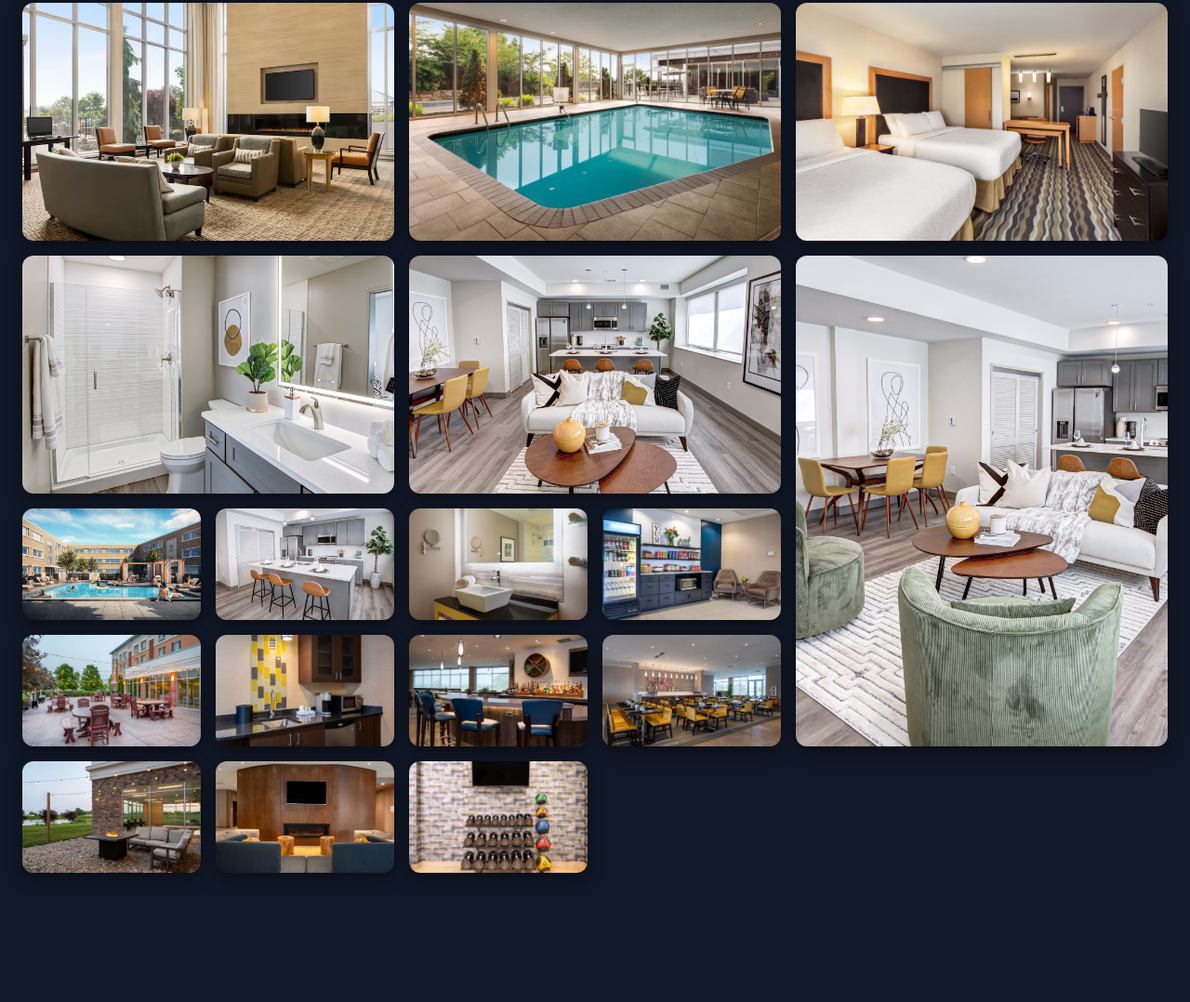
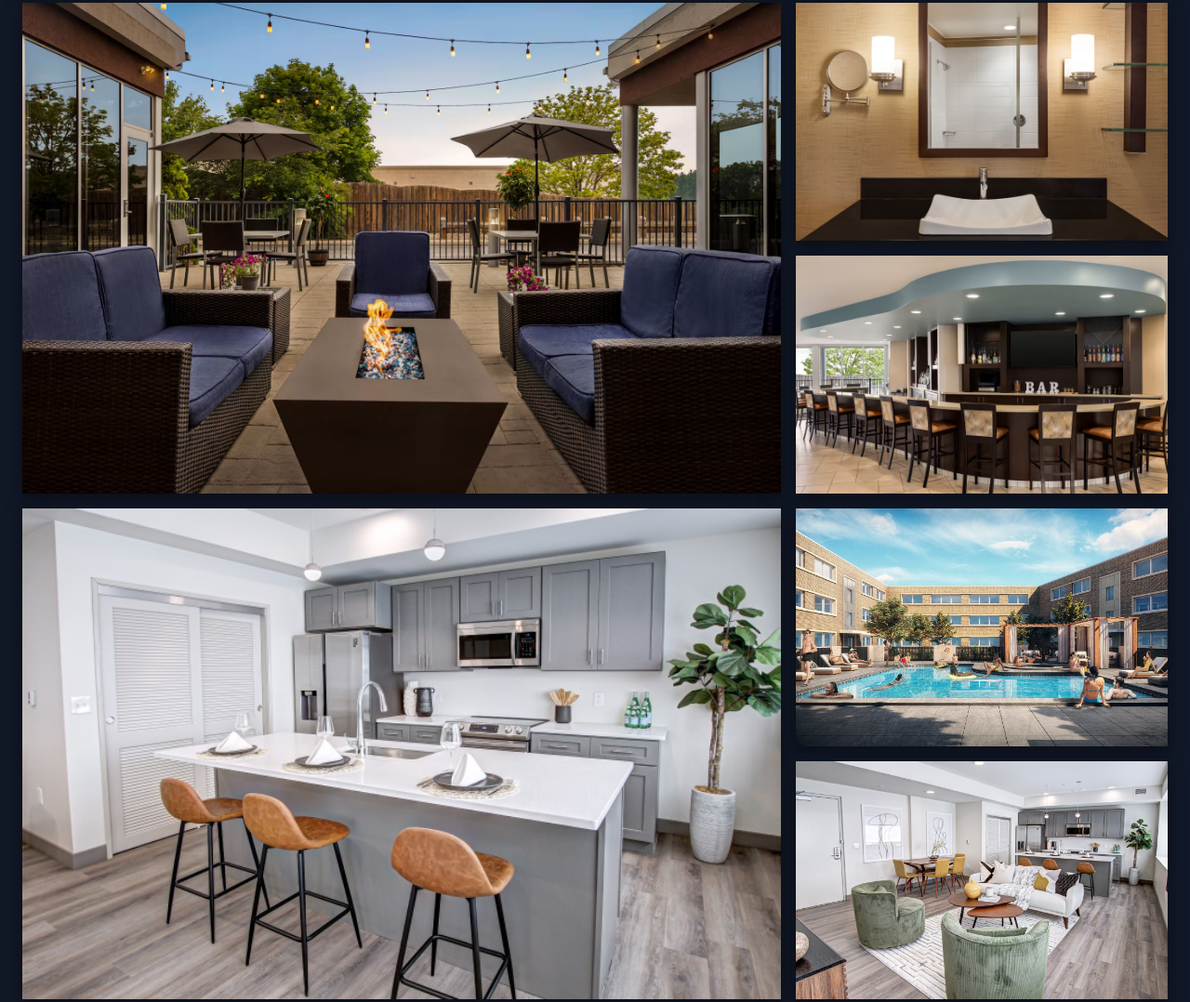
Before and after one commit to hopecris31/ceresWebsite, a website: page public/gallery.html in a window 1280 px wide. Shown: the part 773-1851 px from the top of the page at 93% size. Before the commit the page ends 1792 px from the top, so only its background shows below. Drawn offline with Linux system fonts and the light colour scheme.

Commit message:
semi working mosaic

```diff
--- a/public/css/styles.css
+++ b/public/css/styles.css
@@ -57,12 +57,17 @@
 }
 
 .mosaic-item {
-    @apply break-inside-avoid mb-4 overflow-hidden cursor-pointer
-    transition-all duration-300 shadow-md hover:shadow-xl hover:z-10;
+    break-inside: avoid;
+    margin-bottom: 1rem;
+    overflow: hidden;
+    cursor: pointer;
+    transition: all 0.3s;
+    box-shadow: 0 4px 6px rgba(0,0,0,0.1);
 }
-
 .mosaic-item:hover {
-    @apply scale-105;
+    transform: scale(1.05);
+    box-shadow: 0 8px 16px rgba(0,0,0,0.2);
+    z-index: 10;
 }
 
 .mosaic-item img {
--- a/public/gallery.html
+++ b/public/gallery.html
@@ -1,106 +1,74 @@
 <!DOCTYPE html>
 <html lang="en">
 <head>
-    <meta charset="utf-8" />
-    <meta name="viewport" content="width=device-width,initial-scale=1" />
+    <meta charset="UTF-8">
+    <meta name="viewport" content="width=device-width, initial-scale=1.0">
     <title>Ceres Enterprises - Gallery</title>
     <link href="/css/output.css" rel="stylesheet">
     <link href="https://fonts.googleapis.com/css2?family=Sora:wght@500;600;700&display=swap" rel="stylesheet">
     <style>
-        /* ---------- GRID MOSAIC (desktop exact-ish layout) ---------- */
+        /* ---------- GRID MOSAIC ---------- */
         .mosaic-grid {
             display: grid;
             gap: 16px;
-            /* Desktop target: precise visual layout using named rows/columns */
             grid-template-columns: repeat(6, 1fr);
-            grid-auto-rows: 120px; /* base row height — items will span rows to create different heights */
+            grid-auto-rows: 120px;
             align-items: stretch;
             justify-items: stretch;
         }
 
         .mosaic-item {
             overflow: hidden;
-            border-radius: 12px;
+            border-radius: 0;
             box-shadow: 0 6px 18px rgba(0,0,0,0.45);
             cursor: pointer;
-            transition: transform .25s ease, box-shadow .25s ease, z-index .25s;
-            background: #111; /* fallback while image loads */
-            display: block;
+            transition: transform .25s ease, box-shadow .25s ease;
+            background: #111;
         }
         .mosaic-item img {
             width: 100%;
             height: 100%;
             object-fit: cover;
-            display: block;
             transition: transform .4s ease;
         }
-        .mosaic-item:hover { transform: scale(1.02); z-index: 5; box-shadow: 0 10px 30px rgba(0,0,0,0.6); }
-        .mosaic-item:hover img { transform: scale(1.08); }
+        .mosaic-item:hover {
+            transform: scale(1.02);
+            box-shadow: 0 10px 30px rgba(0,0,0,0.6);
+            z-index: 5;
+        }
+        .mosaic-item:hover img {
+            transform: scale(1.08);
+        }
 
-        /* --- Explicit placements for the first 9 items to match screenshot --- */
-        /* large left hero */
-        .mosaic-item:nth-child(1) { grid-column: 1 / span 4; grid-row: 1 / span 4; }
-        /* stacked right column: two small vertical tiles */
-        .mosaic-item:nth-child(2) { grid-column: 5 / span 2; grid-row: 1 / span 2; }
-        .mosaic-item:nth-child(3) { grid-column: 5 / span 2; grid-row: 3 / span 2; }
-
-        /* Row below the hero — three small tiles left-to-middle */
-        .mosaic-item:nth-child(4) { grid-column: 1 / span 2; grid-row: 5 / span 2; }
-        .mosaic-item:nth-child(5) { grid-column: 3 / span 2; grid-row: 5 / span 2; }
-        .mosaic-item:nth-child(6) { grid-column: 5 / span 2; grid-row: 5 / span 2; }
-
-        /* wide tile next row left (example placement) */
-        .mosaic-item:nth-child(7) { grid-column: 1 / span 2; grid-row: 7 / span 2; }
-        /* medium tiles next to it */
-        .mosaic-item:nth-child(8) { grid-column: 3 / span 2; grid-row: 7 / span 2; }
-        /* big bright pool-like tile to emulate screenshot's right big tile */
-        .mosaic-item:nth-child(9) { grid-column: 5 / span 2; grid-row: 7 / span 4; }
-
-        /*
-          Remaining items (10+) will auto-place beneath according to the same 6-column grid.
-          If you want exact placements for all 20 images, add more nth-child rules following the pattern above.
-        */
-
-        /* ---------- RESPONSIVE FALLBACKS ---------- */
-        /* Tablet: fewer columns */
+        /* ---------- RESPONSIVE ---------- */
         @media (max-width: 1023px) {
             .mosaic-grid {
                 grid-template-columns: repeat(3, 1fr);
                 grid-auto-rows: 160px;
             }
-            /* remove forced placements so the auto-flow will arrange nicely */
-            .mosaic-item:nth-child(1),
-            .mosaic-item:nth-child(2),
-            .mosaic-item:nth-child(3),
-            .mosaic-item:nth-child(4),
-            .mosaic-item:nth-child(5),
-            .mosaic-item:nth-child(6),
-            .mosaic-item:nth-child(7),
-            .mosaic-item:nth-child(8),
-            .mosaic-item:nth-child(9) {
-                grid-column: auto;
-                grid-row: auto;
-            }
+            .mosaic-item { grid-column: auto !important; grid-row: auto !important; }
         }
 
-        /* Mobile: single column stack */
         @media (max-width: 639px) {
             .mosaic-grid {
                 grid-template-columns: 1fr;
                 grid-auto-rows: auto;
             }
-            .mosaic-item { height: auto; }
-            .mosaic-item img { height: auto; }
+            .mosaic-item, .mosaic-item img { height: auto; }
         }
 
-        /* Lightbox caption style override to match earlier tailwind utility */
-        #lightbox-caption { background: rgba(0,0,0,0.6); backdrop-filter: blur(6px); padding: 12px 18px; border-radius: 10px; }
-
+        /* Lightbox caption */
+        #lightbox-caption {
+            background: rgba(0,0,0,0.6);
+            backdrop-filter: blur(6px);
+            padding: 12px 18px;
+            border-radius: 0;
+        }
     </style>
 </head>
 <body class="bg-gray-900 text-white overflow-x-hidden">
 
-<!-- NAVBAR (kept from your file) -->
+<!-- NAVBAR -->
 <nav class="navbar">
     <div class="logo-wrapper">
         <a href="/" class="nav-item flex items-center">
@@ -117,56 +85,112 @@
     </div>
 </nav>
 
+<!-- HEADER -->
 <header class="py-20 text-center">
-    <h1 class="text-5xl md:text-7xl font-bold tracking-wider" style="font-family: 'Sora', sans-serif;">GALLERY</h1>
+    <h1 class="text-5xl md:text-7xl font-bold tracking-wider" style="font-family: 'Sora', sans-serif;">
+        GALLERY
+    </h1>
 </header>
 
+<!-- MOSAIC GRID -->
 <section class="container mx-auto px-6 pb-20">
-    <!-- NOTE: mosaic-grid is the new grid system — JS below will ensure layout is applied on load/resize -->
-    <div id="mosaic" class="mosaic-grid">
-        <div class="mosaic-item"><img src="/images/gallery_images/avon_bar.png" alt="Avon Bar" data-caption="Avon Bar & Lounge"></div>
-        <div class="mosaic-item"><img src="/images/gallery_images/avon_bathroom.png" alt="Avon Bathroom" data-caption="Luxury Avon Bathroom"></div>
-        <div class="mosaic-item"><img src="/images/gallery_images/avon_firepit.png" alt="Avon Firepit" data-caption="Outdoor Firepit at Avon"></div>
-
-        <div class="mosaic-item"><img src="/images/gallery_images/avon_lobby.png" alt="Avon Lobby" data-caption="Grand Avon Lobby"></div>
-        <div class="mosaic-item"><img src="/images/gallery_images/avon_pool.png" alt="Avon Pool" data-caption="Resort-Style Pool"></div>
-        <div class="mosaic-item"><img src="/images/gallery_images/avon_room.png" alt="Avon Suite" data-caption="Modern Avon Suite"></div>
-
-        <div class="mosaic-item"><img src="/images/gallery_images/centaur_bathroom.png" alt="Centaur Bathroom" data-caption="Centaur Spa Bathroom"></div>
-        <div class="mosaic-item"><img src="/images/gallery_images/centaur_living_room.png" alt="Centaur Living" data-caption="Centaur Open Living Space"></div>
-        <div class="mosaic-item"><img src="/images/gallery_images/centaur_living_room_2.png" alt="Centaur Living 2" data-caption="Centaur Cozy Living Area"></div>
-
-        <!-- rest of your images (auto-placed) -->
-        <div class="mosaic-item"><img src="/images/gallery_images/centaur_pool.png" alt="Centaur Pool" data-caption="Centaur Infinity Pool"></div>
-        <div class="mosaic-item"><img src="/images/gallery_images/centuar_kitchen.png" alt="Centaur Kitchen" data-caption="Gourmet Centaur Kitchen"></div>
-        <div class="mosaic-item"><img src="/images/gallery_images/noblesville_bathroom.png" alt="Noblesville Bath" data-caption="Noblesville Modern Bath"></div>
-        <div class="mosaic-item"><img src="/images/gallery_images/noblesville_market.png" alt="Noblesville Market" data-caption="Noblesville Market Lounge"></div>
-        <div class="mosaic-item"><img src="/images/gallery_images/noblesville_patio.png" alt="Noblesville Patio" data-caption="Noblesville Rooftop Patio"></div>
-        <div class="mosaic-item"><img src="/images/gallery_images/noblesville_suite.png" alt="Noblesville Suite" data-caption="Noblesville Executive Suite"></div>
-        <div class="mosaic-item"><img src="/images/gallery_images/westfield_bar.png" alt="Westfield Bar" data-caption="Westfield Bar Area"></div>
-        <div class="mosaic-item"><img src="/images/gallery_images/westfield_dining.png" alt="Westfield Dining" data-caption="Westfield Dining Hall"></div>
-        <div class="mosaic-item"><img src="/images/gallery_images/westfield_firepit.png" alt="Westfield Firepit" data-caption="Westfield Firepit Gathering"></div>
-        <div class="mosaic-item"><img src="/images/gallery_images/westfield_fireplace.png" alt="Westfield Fireplace" data-caption="Cozy Westfield Fireplace"></div>
-        <div class="mosaic-item"><img src="/images/gallery_images/westfield_gym.png" alt="Westfield Gym" data-caption="State-of-the-Art Gym"></div>
+    <div class="mosaic-grid">
+        <!-- 42 IMAGES -->
+        <div class="mosaic-item"><img src="/images/gallery_images/avon_room.png" alt="Grand Lobby" data-caption="Grand Lobby Entrance"></div>
+        <div class="mosaic-item"><img src="/images/gallery_images/avon_pool.png" alt="Bar" data-caption="Avon Bar & Lounge"></div>
+        <div class="mosaic-item"><img src="/images/gallery_images/avon_lobby.png" alt="Bathroom" data-caption="Luxury Bathroom"></div>
+        <div class="mosaic-item"><img src="/images/gallery_images/avon_firepit.png" alt="Living Room" data-caption="Open Living Space"></div>
+        <div class="mosaic-item"><img src="/images/gallery_images/avon_bathroom.png" alt="Living Room 2" data-caption="Cozy Living Area"></div>
+        <div class="mosaic-item"><img src="/images/gallery_images/avon_bar.png" alt="Market" data-caption="Noblesville Market"></div>
+        <div class="mosaic-item"><img src="/images/gallery_images/centuar_kitchen.png" alt="Pool" data-caption="Resort-Style Pool"></div>
+        <div class="mosaic-item"><img src="/images/gallery_images/centaur_pool.png" alt="Firepit" data-caption="Outdoor Firepit"></div>
+        <div class="mosaic-item"><img src="/images/gallery_images/centaur_living_room_2.png" alt="Suite" data-caption="Modern Suite"></div>
+        <div class="mosaic-item"><img src="/images/gallery_images/centaur_living_room.png" alt="Bathroom" data-caption="Spa Bathroom"></div>
+        <div class="mosaic-item"><img src="/images/gallery_images/centaur_bathroom.png" alt="Pool" data-caption="Infinity Pool"></div>
+        <div class="mosaic-item"><img src="/images/gallery_images/fairfield_room.png" alt="Kitchen" data-caption="Gourmet Kitchen"></div>
+        <div class="mosaic-item"><img src="/images/gallery_images/fairfield_lobby.png" alt="Bath" data-caption="Modern Bath"></div>
+        <div class="mosaic-item"><img src="/images/gallery_images/hgi_patio.png" alt="Patio" data-caption="Rooftop Patio"></div>
+        <div class="mosaic-item"><img src="/images/gallery_images/hgi_shop.png" alt="Suite" data-caption="Executive Suite"></div>
+        <div class="mosaic-item"><img src="/images/gallery_images/hgi_room.png" alt="Bar" data-caption="Westfield Bar"></div>
+        <div class="mosaic-item"><img src="/images/gallery_images/hgi_lobby.png" alt="Firepit" data-caption="Firepit Gathering"></div>
+        <div class="mosaic-item"><img src="/images/gallery_images/hgi_dining.png" alt="Fireplace" data-caption="Cozy Fireplace"></div>
+        <div class="mosaic-item"><img src="/images/gallery_images/noblesville_suite.png" alt="Gym" data-caption="State-of-the-Art Gym"></div>
+        <div class="mosaic-item"><img src="/images/gallery_images/noblesville_patio.png" alt="Gallery Image 20"></div>
+        <div class="mosaic-item"><img src="/images/gallery_images/noblesville_market.png" alt="Gallery Image 21"></div>
+        <div class="mosaic-item"><img src="/images/gallery_images/noblesville_bathroom.png" alt="Gallery Image 22"></div>
+        <div class="mosaic-item"><img src="/images/gallery_images/orbit_gym.png" alt="Gallery Image 23"></div>
+        <div class="mosaic-item"><img src="/images/gallery_images/orbit_exterior.png" alt="Gallery Image 24"></div>
+        <div class="mosaic-item"><img src="/images/gallery_images/orbit_dining_2.png" alt="Gallery Image 25"></div>
+        <div class="mosaic-item"><img src="/images/gallery_images/orbit_dining.png" alt="Gallery Image 26"></div>
+        <div class="mosaic-item"><img src="/images/gallery_images/orbit_bedroom.png" alt="Gallery Image 27"></div>
+        <div class="mosaic-item"><img src="/images/gallery_images/orbit_accessbile_shower.png" alt="Gallery Image 28"></div>
+        <div class="mosaic-item"><img src="/images/gallery_images/orbit_bedroom_2.png" alt="Gallery Image 29"></div>
+        <div class="mosaic-item"><img src="/images/gallery_images/residence_inn_room.png" alt="Gallery Image 30"></div>
+        <div class="mosaic-item"><img src="/images/gallery_images/residence_inn_patio.png" alt="Gallery Image 31"></div>
+        <div class="mosaic-item"><img src="/images/gallery_images/westfield_suite.png" alt="Gallery Image 32"></div>
+        <div class="mosaic-item"><img src="/images/gallery_images/westfield_reception.png" alt="Gallery Image 33"></div>
+        <div class="mosaic-item"><img src="/images/gallery_images/westfield_market.png" alt="Gallery Image 34"></div>
+        <div class="mosaic-item"><img src="/images/gallery_images/westfield_lounge.png" alt="Gallery Image 35"></div>
+        <div class="mosaic-item"><img src="/images/gallery_images/westfield_lobby.png" alt="Gallery Image 36"></div>
+        <div class="mosaic-item"><img src="/images/gallery_images/westfield_gym.png" alt="Gallery Image 37"></div>
+        <div class="mosaic-item"><img src="/images/gallery_images/westfield_fireplace.png" alt="Gallery Image 38"></div>
+        <div class="mosaic-item"><img src="/images/gallery_images/westfield_firepit.png" alt="Gallery Image 39"></div>
+        <div class="mosaic-item"><img src="/images/gallery_images/westfield_dining.png" alt="Gallery Image 40"></div>
+        <div class="mosaic-item"><img src="/images/gallery_images/westfield_bar.png" alt="Gallery Image 41"></div>
+        <div class="mosaic-item"><img src="/images/gallery_images/avon_suite.png" alt="Gallery Image 42"></div>
     </div>
 </section>
 
-<!-- LIGHTBOX (kept your original) -->
+<!-- LIGHTBOX -->
 <div id="lightbox" class="fixed inset-0 bg-black/95 hidden flex-col items-center justify-center z-50 p-8">
     <button id="close-btn" class="absolute top-6 right-6 text-4xl text-white hover:text-gray-400 transition">×</button>
     <button id="prev-btn" class="absolute left-6 top-1/2 -translate-y-1/2 text-5xl text-white hover:text-gray-400 transition">‹</button>
     <button id="next-btn" class="absolute right-6 top-1/2 -translate-y-1/2 text-5xl text-white hover:text-gray-400 transition">›</button>
     <div class="flex flex-col items-center max-w-5xl w-full">
         <img id="lightbox-img" class="max-w-full max-h-full object-contain mb-4" src="" alt="">
-        <p id="lightbox-caption" class="text-lg md:text-xl text-white/90 font-medium text-center px-4 opacity-0 transition-opacity duration-300 bg-black/60 backdrop-blur-sm py-3 rounded-lg"></p>
+        <p id="lightbox-caption" class="text-lg md:text-xl text-white/90 font-medium text-center px-4 opacity-0 transition-opacity duration-300"></p>
     </div>
 </div>
 
-<!-- SCRIPT: lightbox + auto-apply correct classes on load/resizes (keeps grid stable) -->
+<!-- SCRIPT -->
 <script>
-    (function () {
-        // LIGHTBOX logic — same as your original (slightly refactored)
-        const items = Array.from(document.querySelectorAll('.mosaic-item'));
+    document.addEventListener("DOMContentLoaded", () => {
+        const items = document.querySelectorAll('.mosaic-item');
+        const grid = document.querySelector('.mosaic-grid');
+
+        // === Auto-generate mosaic pattern ===
+        let currentRow = 1;
+        for (let i = 0; i < items.length; ) {
+            const isStyleA = Math.floor(i / 7) % 2 === 0; // alternate every 7 items (A=3, B=4)
+
+            if (isStyleA) {
+                if (i + 2 >= items.length) break;
+                // Style A (3 images)
+                items[i].style.gridColumn = "1 / span 4";
+                items[i].style.gridRow = `${currentRow} / span 4`;
+                items[i+1].style.gridColumn = "5 / span 2";
+                items[i+1].style.gridRow = `${currentRow} / span 2`;
+                items[i+2].style.gridColumn = "5 / span 2";
+                items[i+2].style.gridRow = `${currentRow + 2} / span 2`;
+                i += 3;
+            } else {
+                if (i + 3 >= items.length) break;
+                // Style B (4 images)
+                items[i].style.gridColumn = "1 / span 2";
+                items[i].style.gridRow = `${currentRow} / span 2`;
+                items[i+1].style.gridColumn = "3 / span 2";
+                items[i+1].style.gridRow = `${currentRow} / span 2`;
+                items[i+2].style.gridColumn = "1 / span 4";
+                items[i+2].style.gridRow = `${currentRow + 2} / span 2`;
+                items[i+3].style.gridColumn = "5 / span 2";
+                items[i+3].style.gridRow = `${currentRow} / span 4`;
+                i += 4;
+            }
+
+            currentRow += 4;
+        }
+
+        // === Lightbox ===
         const lightbox = document.getElementById('lightbox');
         const lightboxImg = document.getElementById('lightbox-img');
         const lightboxCaption = document.getElementById('lightbox-caption');
@@ -176,76 +200,46 @@
         let currentIndex = 0;
 
         items.forEach((item, i) => {
-            item.addEventListener('click', () => { currentIndex = i; openLightbox(); });
+            item.addEventListener('click', () => {
+                currentIndex = i;
+                openLightbox();
+            });
         });
 
         function openLightbox() {
             const img = items[currentIndex].querySelector('img');
             lightboxImg.src = img.src;
             lightboxCaption.textContent = img.dataset.caption || '';
-            lightbox.classList.remove('hidden'); lightbox.classList.add('flex');
+            lightbox.classList.remove('hidden');
+            lightbox.classList.add('flex');
             document.body.style.overflow = 'hidden';
             setTimeout(() => lightboxCaption.classList.replace('opacity-0', 'opacity-100'), 100);
         }
 
         function closeLightbox() {
-            lightbox.classList.add('hidden'); lightbox.classList.remove('flex');
+            lightbox.classList.add('hidden');
+            lightbox.classList.remove('flex');
             document.body.style.overflow = 'auto';
-            if (lightboxCaption.classList.contains('opacity-100')) lightboxCaption.classList.replace('opacity-100','opacity-0');
+            lightboxCaption.classList.replace('opacity-100', 'opacity-0');
         }
 
         function updateLightbox() {
             const img = items[currentIndex].querySelector('img');
             lightboxImg.src = img.src;
             lightboxCaption.textContent = img.dataset.caption || '';
-            lightboxCaption.classList.remove('opacity-100');
-            void lightboxCaption.offsetWidth;
-            lightboxCaption.classList.add('opacity-100');
         }
 
         prevBtn.onclick = () => { currentIndex = (currentIndex - 1 + items.length) % items.length; updateLightbox(); };
         nextBtn.onclick = () => { currentIndex = (currentIndex + 1) % items.length; updateLightbox(); };
         closeBtn.onclick = closeLightbox;
-
         document.addEventListener('keydown', e => {
             if (!lightbox.classList.contains('flex')) return;
             if (e.key === 'Escape') closeLightbox();
             if (e.key === 'ArrowLeft') prevBtn.click();
             if (e.key === 'ArrowRight') nextBtn.click();
         });
-
         lightbox.addEventListener('click', e => { if (e.target === lightbox) closeLightbox(); });
-
-        // Helper: ensure images preserve their aspect and force reflow so grid rows align cleanly.
-        function ensureImagesLoaded(container) {
-            const imgs = Array.from(container.querySelectorAll('img'));
-            return Promise.all(imgs.map(img => {
-                if (img.complete && img.naturalWidth !== 0) return Promise.resolve();
-                return new Promise(resolve => { img.onload = img.onerror = resolve; });
-            }));
-        }
-
-        // On load, wait for images then (optionally) tweak grid-row spans to get tighter packing.
-        (async function initMosaic() {
-            const grid = document.getElementById('mosaic');
-            await ensureImagesLoaded(grid);
-            // If you want to further tune vertical spans (e.g., match the visual proportions more closely),
-            // you can compute required rowSpan per item here and set style.gridRowEnd.
-            // For now we rely on the CSS nth-child placement above which matches the screenshot pattern.
-            // Force a layout reflow to make sure everything snaps in place:
-            grid.style.visibility = 'visible';
-            void grid.offsetWidth;
-        })();
-
-        // Reflow on resize (recalculate if you implement dynamic row spans).
-        let resizeId = null;
-        window.addEventListener('resize', () => {
-            clearTimeout(resizeId);
-            resizeId = setTimeout(() => {
-                // placeholder for recalculation if desired later
-            }, 150);
-        });
-    })();
+    });
 </script>
 
 </body>
```
Also changed, not shown: public/images/gallery_images/avon_suite.png (added).
